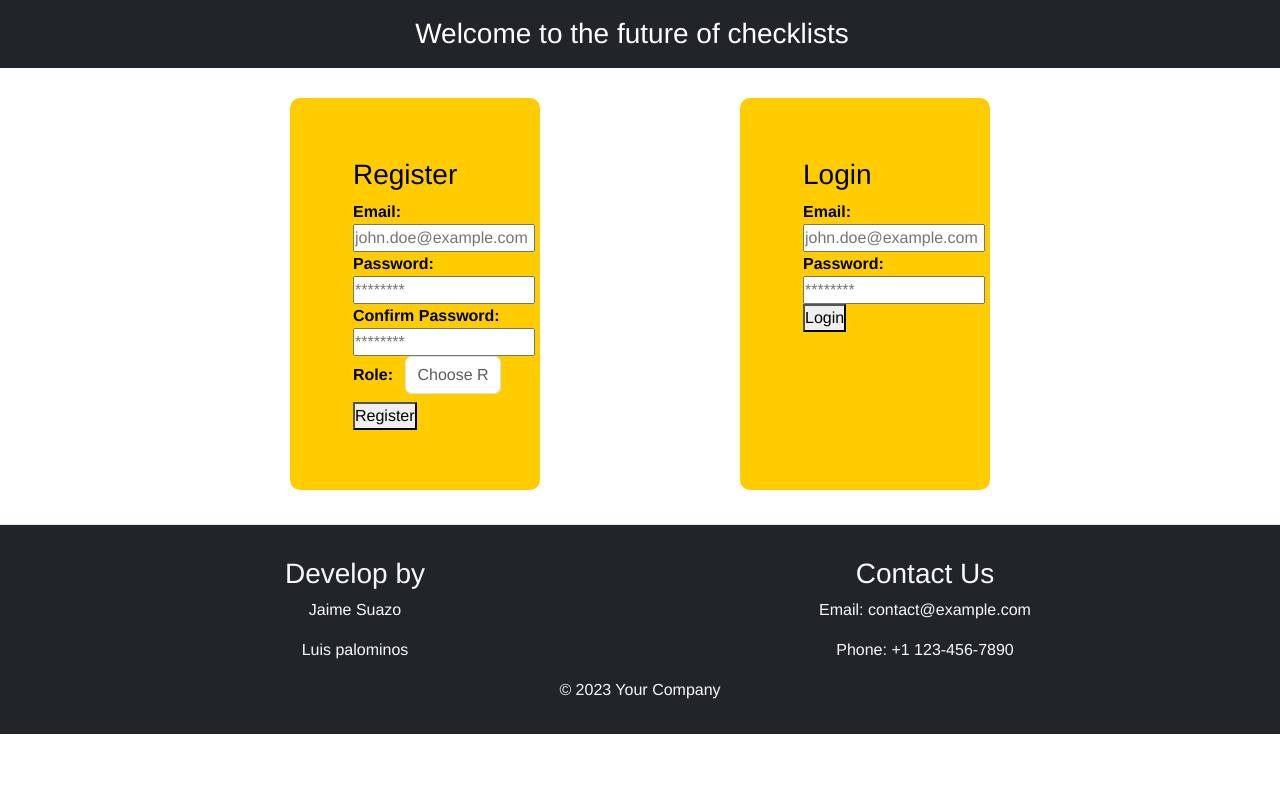
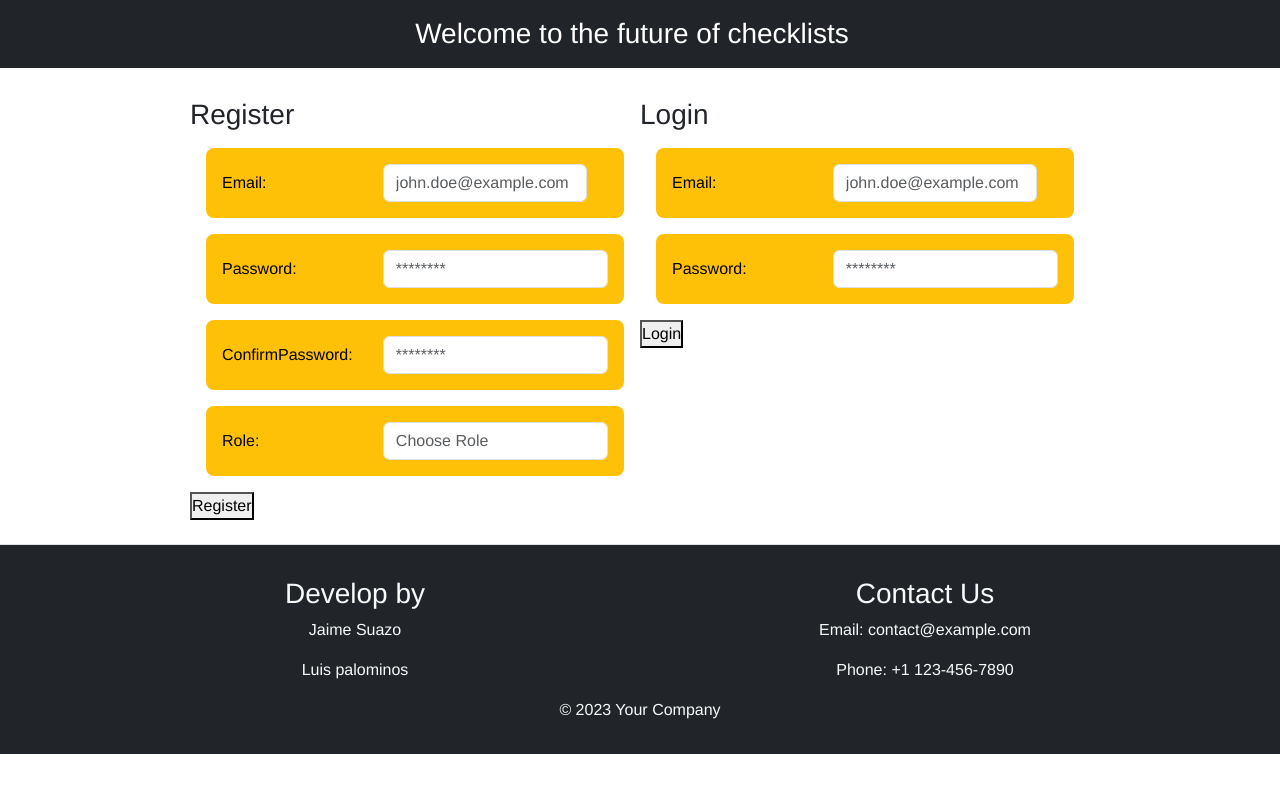
Before and after one commit to suazojaime/checklistlistapp, a React (Create React App) app in the folder client/: page / in a window 1280 px wide. Shown: the top 792 px of the page. Built offline with nearby package versions, Linux system fonts and the light colour scheme; no server answers.

Commit message:
'Bootstrap'

```diff
--- a/client/src/components/UserForm.component.js
+++ b/client/src/components/UserForm.component.js
@@ -119,8 +119,8 @@ const UserForm = (props) => {
       </h3>
       <form onSubmit={handleOnSubmitRegistration} >
         {/* II) Email Field */}
-        <div >
-          <label htmlFor="email" >
+        <div className="d-flex bg-warning m-3 p-3 text-black rounded-3">
+          <label htmlFor="email" className="col-sm-5 col-form-label" >
             Email:
           </label>
           <div >
@@ -131,7 +131,7 @@ const UserForm = (props) => {
               placeholder="john.doe@example.com"
               onChange={handleOnChangeUserFields}
               value={userCredentials?.email}
-
+              className="form-control"
             />
             <div >
               {errorMessages?.email}
@@ -140,8 +140,8 @@ const UserForm = (props) => {
         </div>
 
         {/* III) Password Field */}
-        <div >
-          <label htmlFor="password" >
+        <div className="d-flex bg-warning m-3 p-3 text-black rounded-3">
+          <label htmlFor="password" className="col-sm-5 col-form-label" >
             Password:
           </label>
           <div className="col-sm-7">
@@ -152,7 +152,7 @@ const UserForm = (props) => {
               placeholder="********"
               onChange={handleOnChangeUserFields}
               value={userCredentials?.password}
-
+              className="form-control"
             />
             <div >
               {errorMessages?.password}
@@ -167,22 +167,19 @@ const UserForm = (props) => {
 
         {/* IV) Confirm Password Field */}
         {formType === "register" && (
-          <div >
-            <label
-              htmlFor="confirmPassword"
-
-            >
-              Confirm Password:
+          <div className="d-flex bg-warning m-3 p-3 text-black rounded-3">
+            <label  htmlFor="confirmPassword" className="col-sm-5 col-form-label" >
+              ConfirmPassword:
             </label>
-            <div >
+            <div className="col-sm-7">
               <input
                 type="password"
-                id="confirmPassword"
+                id="confirm Password"
                 name="confirmPassword"
                 placeholder="********"
                 onChange={handleOnChangeUserFields}
                 value={userCredentials?.confirmPassword}
-
+                className="form-control"
               />
               <div >
                 {errorMessages?.confirmPassword}
@@ -193,11 +190,11 @@ const UserForm = (props) => {
 
 
         {formType === "register" && (
-                <div className="mb-2 row text-end">
-                  <label htmlFor="role" className="col-sm-3 col-form-label">
+                <div className="d-flex bg-warning m-3 p-3 text-black rounded-3">
+                  <label htmlFor="role" className="col-sm-5 col-form-label">
                     Role:
                   </label>
-                  <div className="col-sm-7">
+                  <div className="col-sm-7 ">
                     <input
                       type="text"
                       id="role"
--- a/client/src/components/siteCard.component.js
+++ b/client/src/components/siteCard.component.js
@@ -17,7 +17,7 @@ const SiteCard = (props) => {
 
                 Object.keys(fileteredsites).map((item, idx) => {
                     return(
-                        <div key={`div ${idx}`} className="nav-link active"
+                        <div key={`div ${idx}`} className="d-flex bg-warning m-3 p-3 border border-3 border-dark rounded-3 text-black"
                         onClick={()=>navigate(`/site/${fileteredsites[item]._id}`, {state: fileteredsites[item],role })}
                         >
                             <div key={`div2 ${idx}`}>{fileteredsites[item].siteName}</div>
--- a/client/src/views/clientpage.js
+++ b/client/src/views/clientpage.js
@@ -214,13 +214,13 @@ const ClientPage = (props) => {
 
             <div className="clientsBody bigdiv" >
 
-            <ul className="d-flex flex-column flex-shrink-0 p-3 text-white bg-dark nav nav-pills nav-fill gap-3">
+            <ul className="d-flex flex-column text-black bg-dark nav nav-pills nav-fill gap-3 col-3 text-white">
 
             {Object.keys(clientsfiltered).map((item, idx) => {
                 return(
 
                     <li class="nav-item">
-                    <div key={`div ${idx}`} className="nav-link active"
+                    <div key={`div ${idx}`} className="d-flex bg-warning m-3 p-3 border border-3 border-dark rounded-3 text-black"
                     onMouseEnter={()=>getClientDetails(clientsfiltered[item]._id)}>
                         <span key={`span ${idx}`} className="nav-item active">
                             {clientsfiltered[item].company}
@@ -251,7 +251,7 @@ const ClientPage = (props) => {
             </ul>
             {clientid ?
 
-            <div className="d-flex flex-column flex-shrink-0 p-3 text-white bg-dark nav nav-pills nav-fill gap-3">
+            <div className="bg-dark text-white col-9">
                 {/* {
                     Object.keys(fileteredsites).map((item, idx) => {
                         return(
--- a/client/src/views/logreg.view.js
+++ b/client/src/views/logreg.view.js
@@ -22,10 +22,10 @@ const LogRegPage = (props) => {
 
       <div className="bigdiv">
           <div className = "logreqwrapper">
-              <div className = "register">
+              <div className = "col-6">
               <UserForm formType={"register"} setUser={setUser} />
               </div>
-              <div className = "login">
+              <div className = "  col-6">
               <UserForm formType={"login"} setUser={setUser} />
               </div>
           </div>
```
